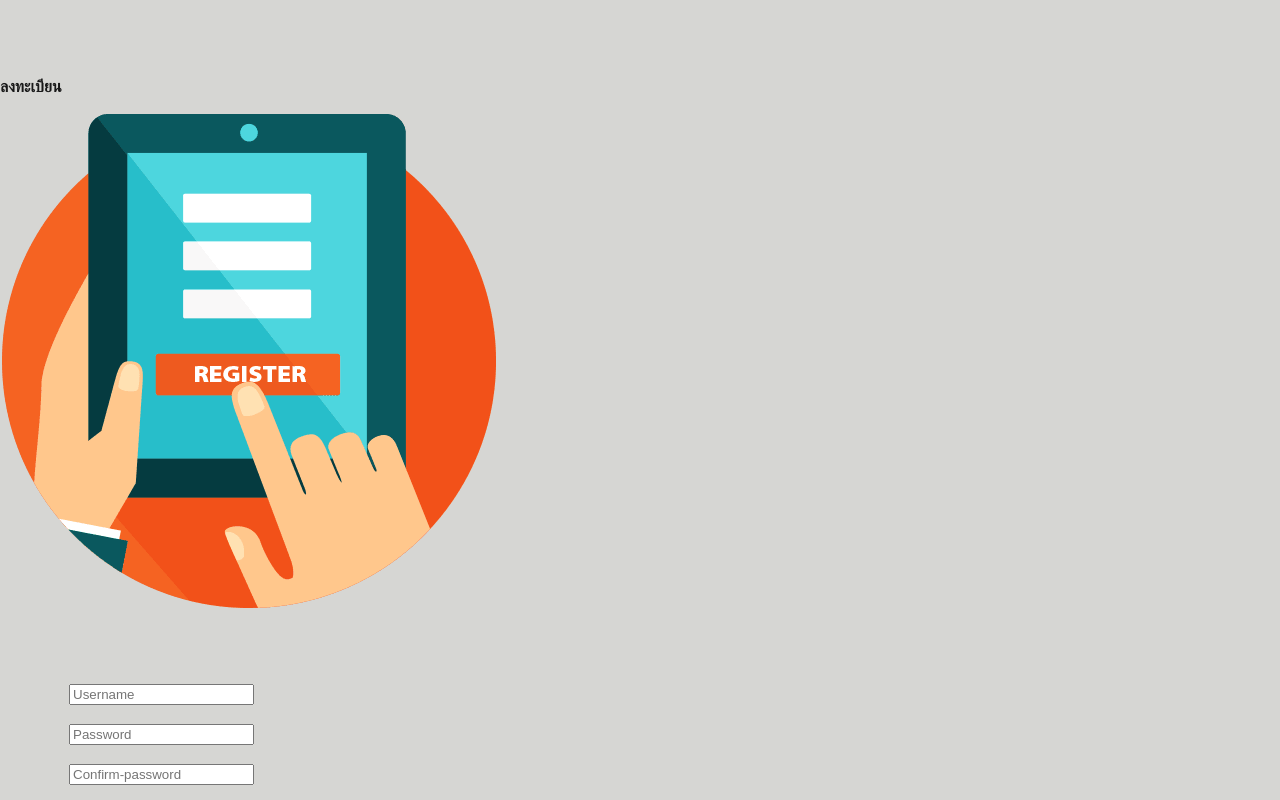
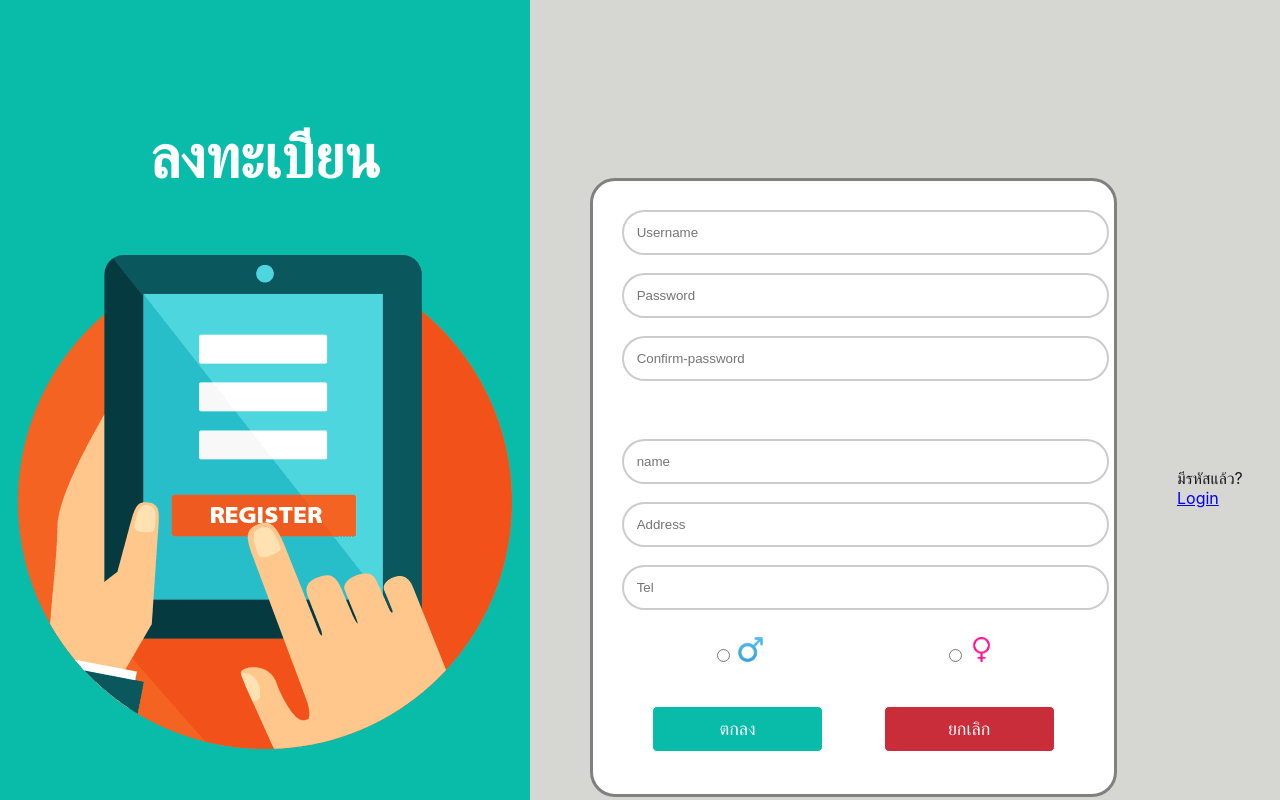
Before and after one commit to mikesmikey/autosale-retro, a plain HTML site: page client/register.html in a window 1280 px wide. Shown: the top 800 px of the page. Drawn offline with Linux system fonts and the light colour scheme.

Commit message:
importing css to login page.

```diff
--- a/client/register.html
+++ b/client/register.html
@@ -9,7 +9,19 @@
     <link rel="shortcut icon" type="image/png" href="./resources/imgs/logo.png"/>
 
      <!--Commons CSS -->
-     <link href="./resources/css/initial.css" type="text/css" rel="stylesheet">
+    <link href="./resources/css/initial.css" type="text/css" rel="stylesheet">
+
+    <!-- Utilities CSS-->
+    <link href="./resources/css/color.css" type="text/css" rel="stylesheet">
+    <link href="./resources/css/icon.css" type="text/css" rel="stylesheet">
+    <link href="./resources/css/page-helper.css" type="text/css" rel="stylesheet">
+    <link href="./resources/css/element.css" type="text/css" rel="stylesheet">
+
+    <!--Commons CSS -->
+    <link href="./resources/css/initial.css" type="text/css" rel="stylesheet">
+    <link href="./resources/css/navbar.css" type="text/css" rel="stylesheet">
+    <link href="./resources/css/main-menu.css" type="text/css" rel="stylesheet">
+    <link href="./resources/css/custom.css" type="text/css" rel="stylesheet">
 </head>
 
 <body>
```
